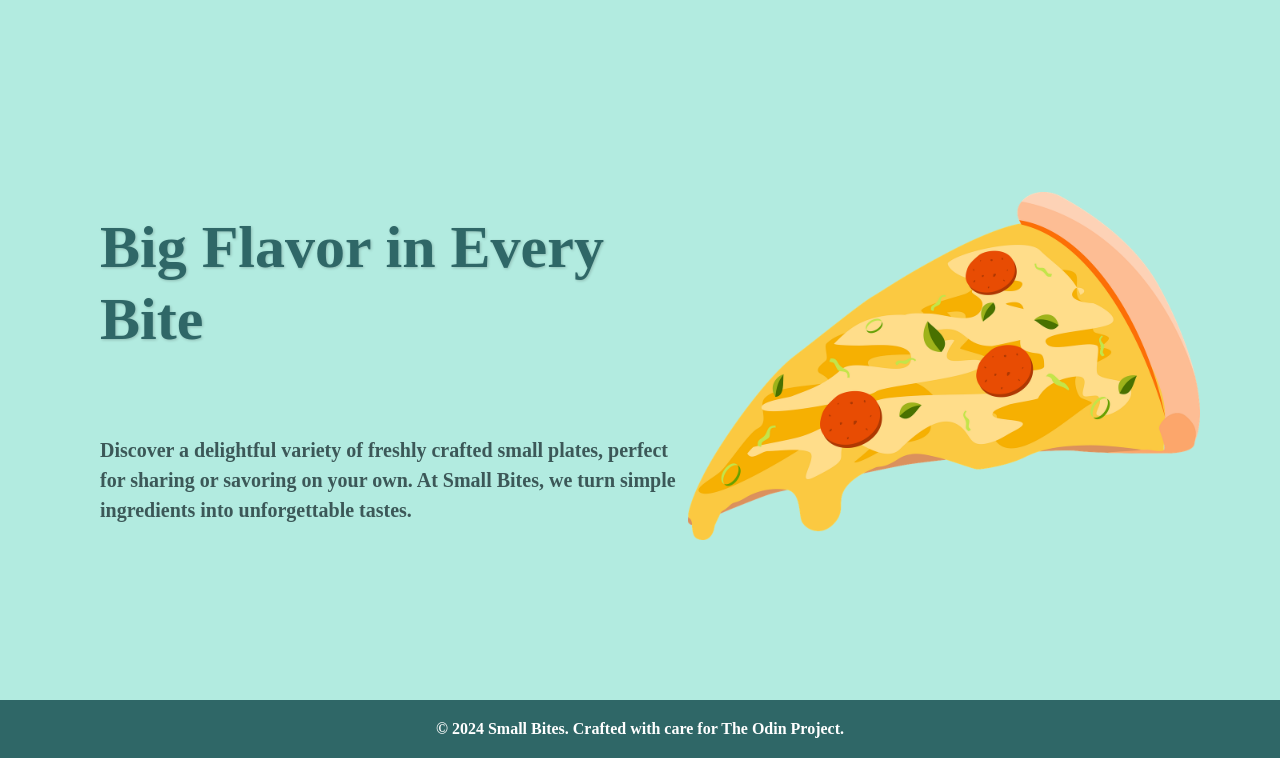
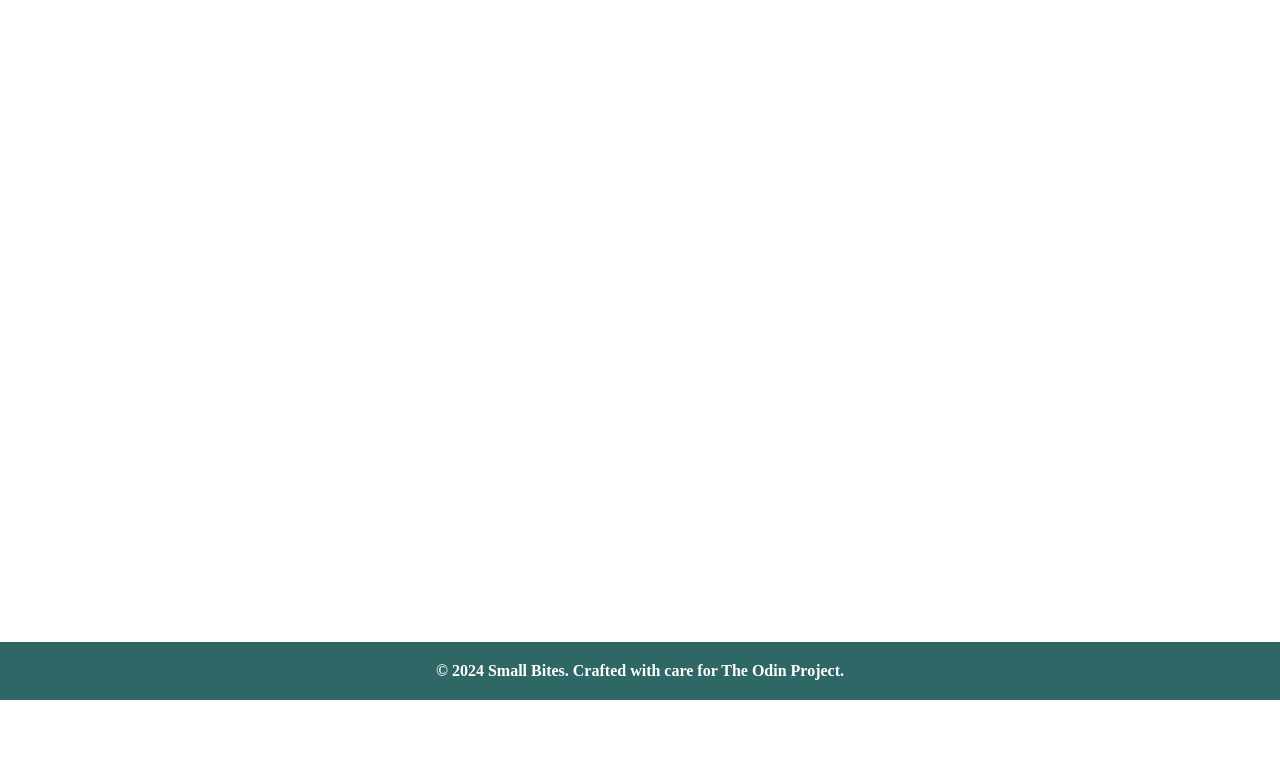
Before and after one commit to aish8la/Restaurant-Page-TOP, a website built with webpack: page src/template.html in a window 1280 px wide. Shown: the part 100-858 px from the top of the page. After the commit the page ends 800 px from the top, so only its background shows below. Built offline with nearby package versions, Linux system fonts and the light colour scheme.

Commit message:
change commented a part of the content div

```diff
--- a/src/template.html
+++ b/src/template.html
@@ -15,94 +15,8 @@
         </nav>
     </header>
     <div id="content">
-        <!--Homepage elements-->
 
-        <div class="hero-card">
-            <div class="hero-left">
-                <h1 class="hero-title">Big Flavor in Every Bite</h1>
-                <p class="hero-text">Discover a delightful variety of freshly crafted small plates, perfect for sharing or savoring on your own. At Small Bites, we turn simple ingredients into unforgettable tastes.</p>
-            </div>
-            <div class="hero-right">
-                <img src="./asset/resource/pizza.png" alt="">
-            </div>
-        </div>
-
-        <!--Menu Page Elements-->
-        <!-- <div class="menu">
-            <h1 class="menu-title">Menu</h1>
-            <div class="menu-cat">
-                <div class="cat-title-div">
-                    <h2>Appetizers</h2>
-                </div>
-                <div class="cat-grid">
-                    <div class="menu-item">
-                        <div class="menu-item-img"><img src="./asset/resource/bruschetta.jpg" alt=""></div>
-                        <h3 class="menu-item-title">Bruschetta</h3>
-                        <p class="menu-item-descp">Grilled bread topped with fresh tomatoes, garlic, basil, and olive oil.</p>
-                        <h3 class="menu-item-amnt">$ 4.99</h3>
-                        <button class="menu-item-buy-btn">Buy Now</button>
-                    </div>
-                    <div class="menu-item">
-                        <div class="menu-item-img"></div>
-                        <h3 class="menu-item-title">Bruschetta</h3>
-                        <p class="menu-item-descp">Grilled bread topped with fresh tomatoes, garlic, basil, and olive oil.</p>
-                        <h3 class="menu-item-amnt">$ 4.99</h3>
-                        <button class="menu-item-buy-btn">Buy Now</button>
-                    </div>
-                    <div class="menu-item">
-                        <div class="menu-item-img"></div>
-                        <h3 class="menu-item-title">Bruschetta</h3>
-                        <p class="menu-item-descp">Grilled bread topped with fresh tomatoes, garlic, basil, and olive oil.</p>
-                        <h3 class="menu-item-amnt">$ 4.99</h3>
-                        <button class="menu-item-buy-btn">Buy Now</button>
-                    </div>
-                    <div class="menu-item">
-                        <div class="menu-item-img"></div>
-                        <h3 class="menu-item-title">Bruschetta</h3>
-                        <p class="menu-item-descp">Grilled bread topped with fresh tomatoes, garlic, basil, and olive oil.</p>
-                        <h3 class="menu-item-amnt">$ 4.99</h3>
-                        <button class="menu-item-buy-btn">Buy Now</button>
-                    </div>
-                </div>
-            </div>
-        </div> -->
-
-        <!--About Page Elements-->
-        <!-- <div class="about-div">
-            <div class="about-us-sec">
-                <h1>About Small Bites</h1>
-                <p>Welcome to Small Bites! We’re a cozy and casual restaurant offering a delicious range of small plates that are perfect for sharing. Our menu is inspired by global flavors and made with fresh, locally sourced ingredients, giving you a variety of choices that are always bold, creative, and full of flavor. <br>
-                <br>
-                At Small Bites, we believe in making food an enjoyable experience. Whether you’re grabbing a quick bite or spending time with friends, our dishes are designed to be savored in a relaxed, friendly atmosphere.</p>
-                <img class="about-card-img" src="./asset/resource/logo-color.svg" alt="">
-            </div>
-            <div class="contact-sec">
-                <h3>Contact Us</h3>
-                <p>We’d love to hear from you! For any inquiries or reservations, feel free to get in touch:</p>
-                <ul>
-                    <li>
-                        <img src="./asset/resource/phone-icn.svg" alt="">
-                        <p>+960 9647198</p>
-                    </li>
-                    <li>
-                        <img src="./asset/resource/email-svgrepo-com.svg" alt="">
-                        <p>aish8la@hotmail.com</p>
-                    </li>
-                    <li>
-                        <img src="./asset/resource/address-location-map-svgrepo-com.svg" alt="">
-                        <p>Beach Hous, Male'</p>
-                    </li>
-                </ul>
-            </div>
-            <div class="hours-sec">
-                <h3>Opening Hours</h3>
-                <ul>
-                    <li>Sunday-Thursday: 11AM - 10PM</li>
-                    <li>Friday-Saturday: 9AM - 11PM</li>
-                </ul>
-            </div>
-        </div>
-    </div> -->
+    </div>
     <footer>
         <p class="footer-text">&copy; 2024 Small Bites. Crafted with care for The Odin Project.</p>
     </footer>
```
